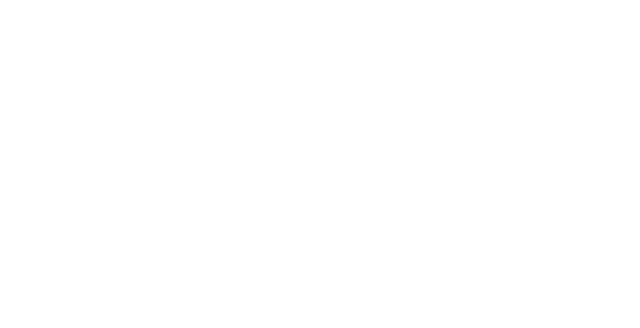
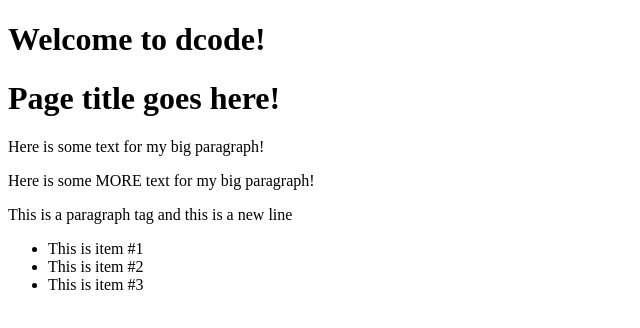
Before and after one commit to MisaelCalvillo/pug-gym, a website: page index.pug in a window 1280 px wide. Shown: the whole page, without its empty margins (0-640 px from the left). Drawn offline with nearby package versions, Linux system fonts and the light colour scheme; files that its build step writes are made by us from their sources.

Commit message:
User id's and classes in our tags

```diff
--- a/index.pug
+++ b/index.pug
@@ -1 +1,21 @@
 doctype html
+html
+  head
+  body
+    h1 Welcome to dcode!
+    h1#pageTitle Page title goes here!
+    p.big-para.
+      Here is some text for
+      my big paragraph!
+    p.big-para.
+      Here is some MORE text for
+      my big paragraph!
+    .display-box
+    #myOnlyDiv
+    p.
+      This is a paragraph tag
+      and this is a new line
+    ul
+      li This is item #1
+      li This is item #2
+      li This is item #3
```
Also changed, not shown: html/index.html.
